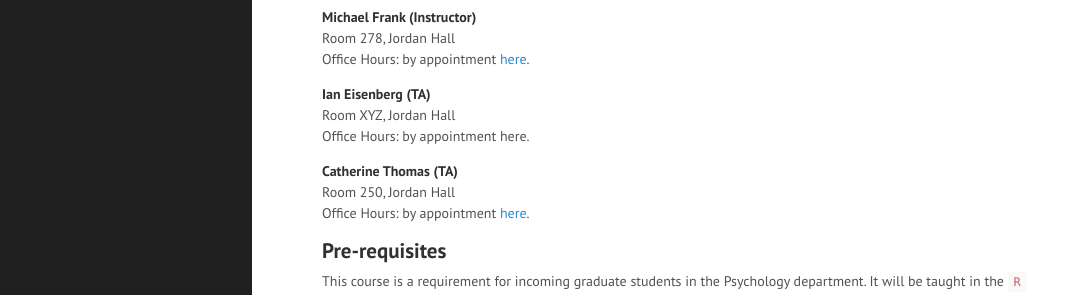
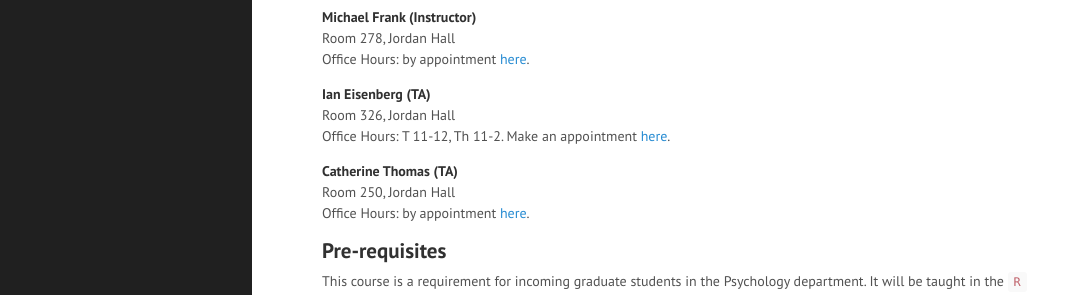
Before and after one commit to psych251/old_website, a Jekyll site: the page built from index.md, in a window 1280 px wide and 1166 px high. Shown: the part 464-759 px from the top of the window, without its empty margins (0-1076 px from the left). Built offline with Jekyll 4.4.1, drawn with Linux system fonts in a browser that asks for light colours.

Commit message:
Update index.md

```diff
--- a/index.md
+++ b/index.md
@@ -28,8 +28,8 @@ Room 278, Jordan Hall\\
 Office Hours: by appointment [here](http://mcfrank.youcanbook.me).
 
 **Ian Eisenberg (TA)**\\
-Room XYZ, Jordan Hall\\
-Office Hours: by appointment here.
+Room 326, Jordan Hall\\
+Office Hours: T 11-12, Th 11-2. Make an appointment [here](https://ianeisenberg90.youcanbook.me).
 
 **Catherine Thomas (TA)**\\
 Room 250, Jordan Hall\\
```
